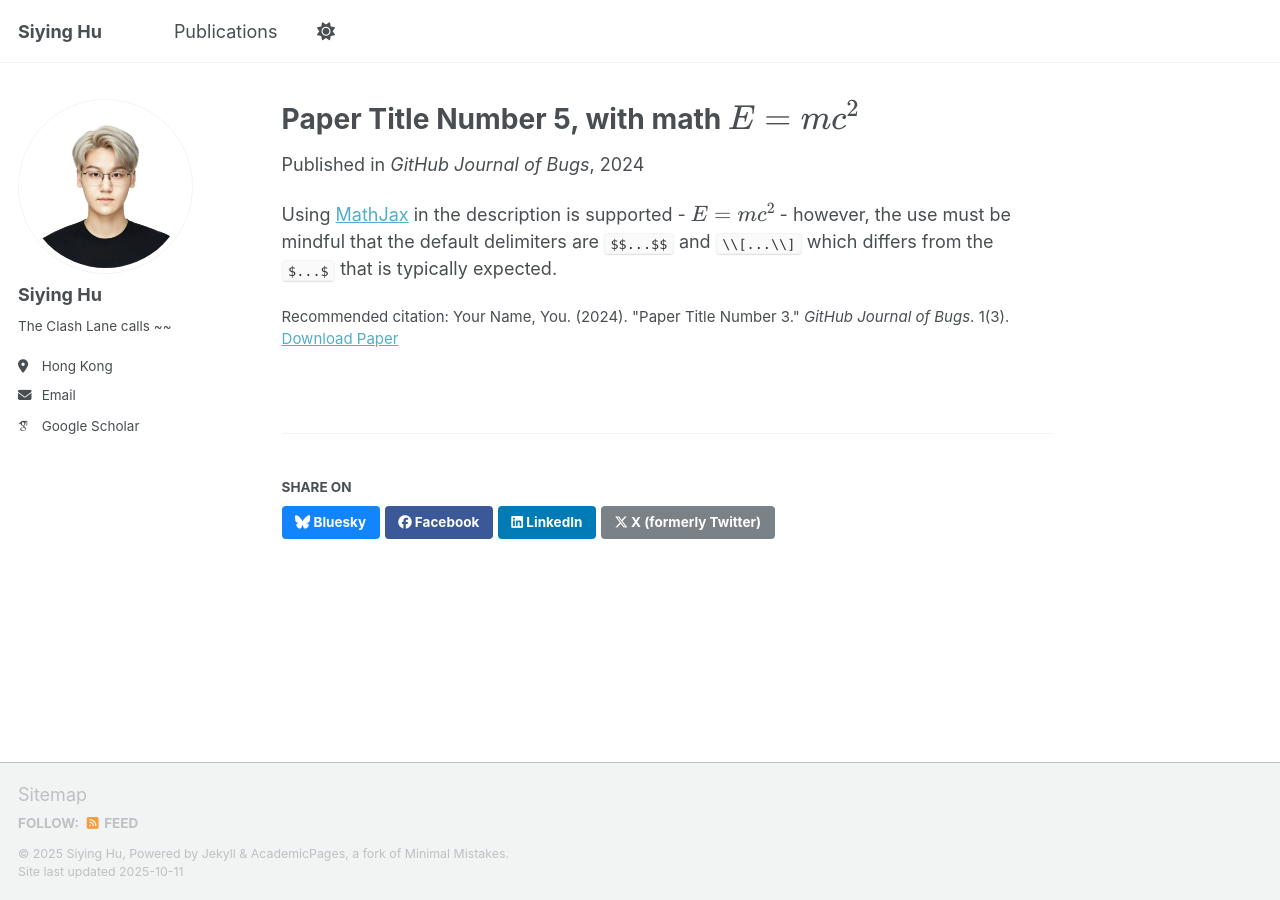
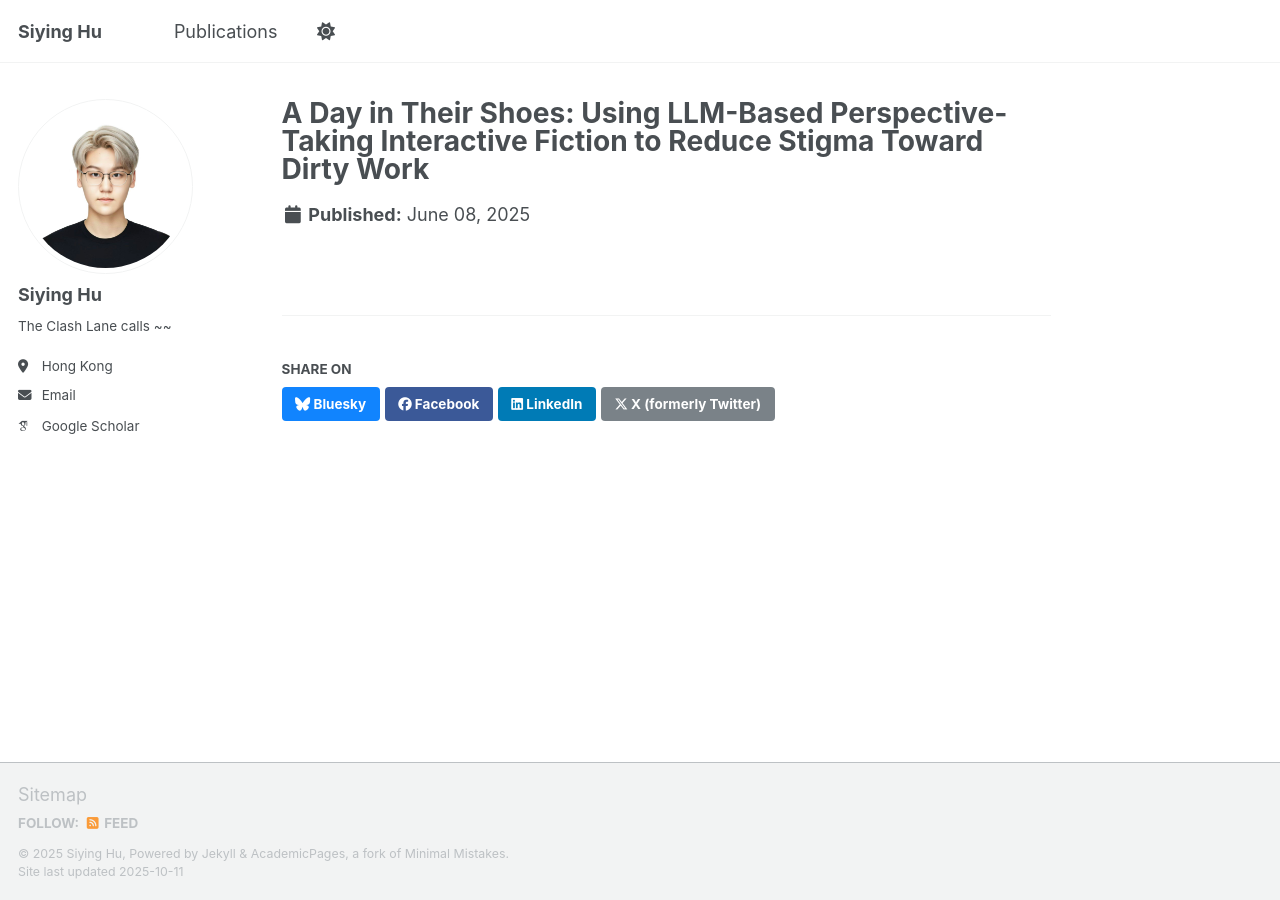
Before and after one commit to sychh/sychh.github.io, a Jekyll site: the page built from _publications/2025-06-08-paper-title-number-5.md, in a window 1280 px wide. Built offline with Jekyll 4.4.1, drawn with Linux system fonts in a browser that asks for light colours; some web fonts are replaced; a script that is not in the unit is left out.

Commit message:
Update 2025-06-08-paper-title-number-5.md

```diff
--- a/_publications/2025-06-08-paper-title-number-5.md
+++ b/_publications/2025-06-08-paper-title-number-5.md
@@ -1,13 +1,8 @@
 ---
-title: "Paper Title Number 5, with math $$E=mc^2$$"
+title: "A Day in Their Shoes: Using LLM-Based Perspective-Taking Interactive Fiction to Reduce Stigma Toward Dirty Work"
 collection: publications
 category: conferences
 permalink: /publication/2024-02-17-paper-title-number-4
-excerpt: 'This paper is about a famous math equation, $$E=mc^2$$'
-date: 2024-02-17
-venue: 'GitHub Journal of Bugs'
-paperurl: 'http://academicpages.github.io/files/paper3.pdf'
-citation: 'Your Name, You. (2024). &quot;Paper Title Number 3.&quot; <i>GitHub Journal of Bugs</i>. 1(3).'
+paperurl: '[Link](https://dl.acm.org/doi/full/10.1145/3715275.3732090)'
+author: 'Xiangzhe Yuan, Jiajun Wang, Qian Wan, and Siying Hu. (2025).'
 ---
-
-Using [MathJax](https://www.mathjax.org/) in the description is supported - $$E=mc^2$$ - however, the use must be mindful that the default delimiters are `$$...$$` and `\\[...\\]` which differs from the `$...$` that is typically expected.
```
